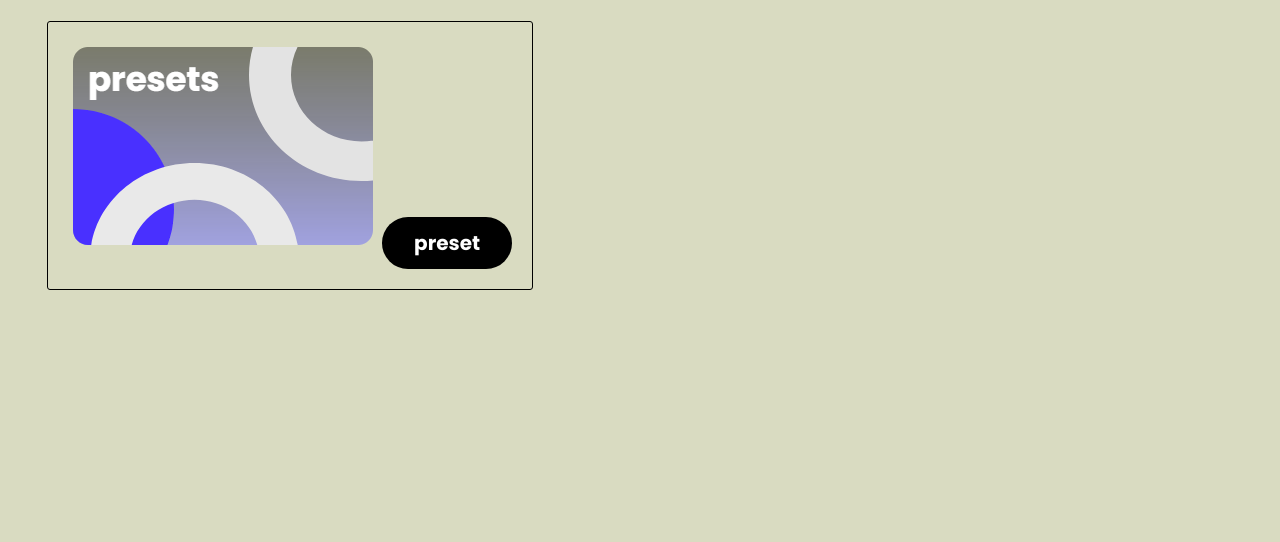
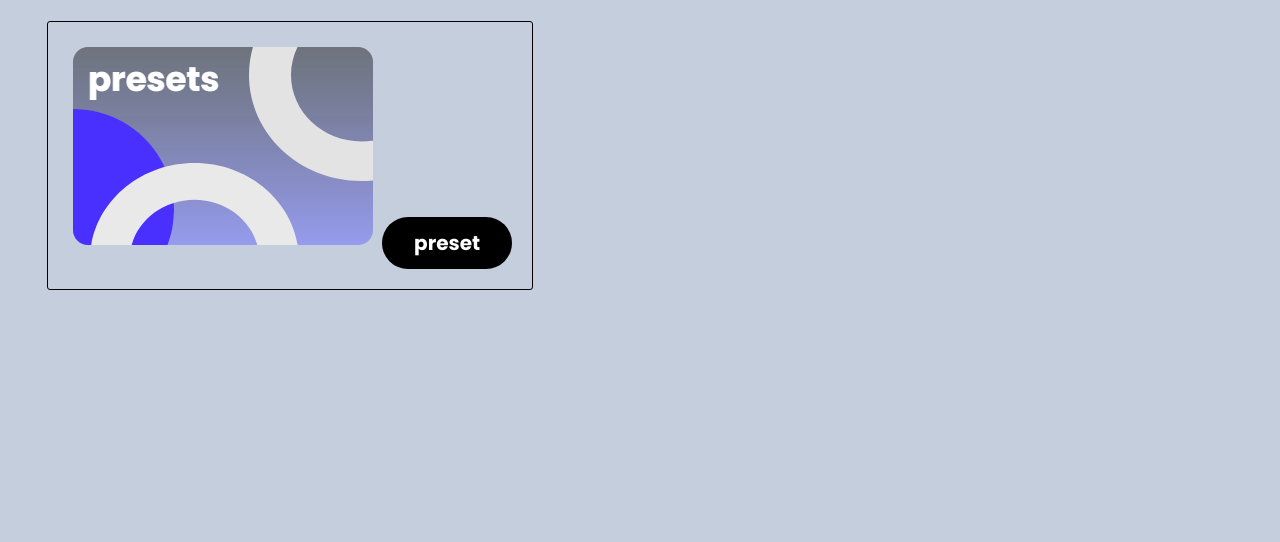
Before and after one commit to onesthetics/ajuaman.github.io, a plain HTML site: page index.htm in a window 1280 px wide. Shown: the part 258-800 px from the top of the page. Drawn offline with Linux system fonts and the light colour scheme.

Commit message:
Add files via upload

```diff
--- a/style.css
+++ b/style.css
@@ -11,7 +11,7 @@
     margin: 0%;
     padding: 5px;
     font-family: 'Trebuchet MS', 'Lucida Sans Unicode', 'Lucida Grande', 'Lucida Sans', Arial, sans-serif;
-    background-color: rgb(217, 219, 193);
+    background-color: rgb(196, 206, 221);
 }
 
 nav {
```
